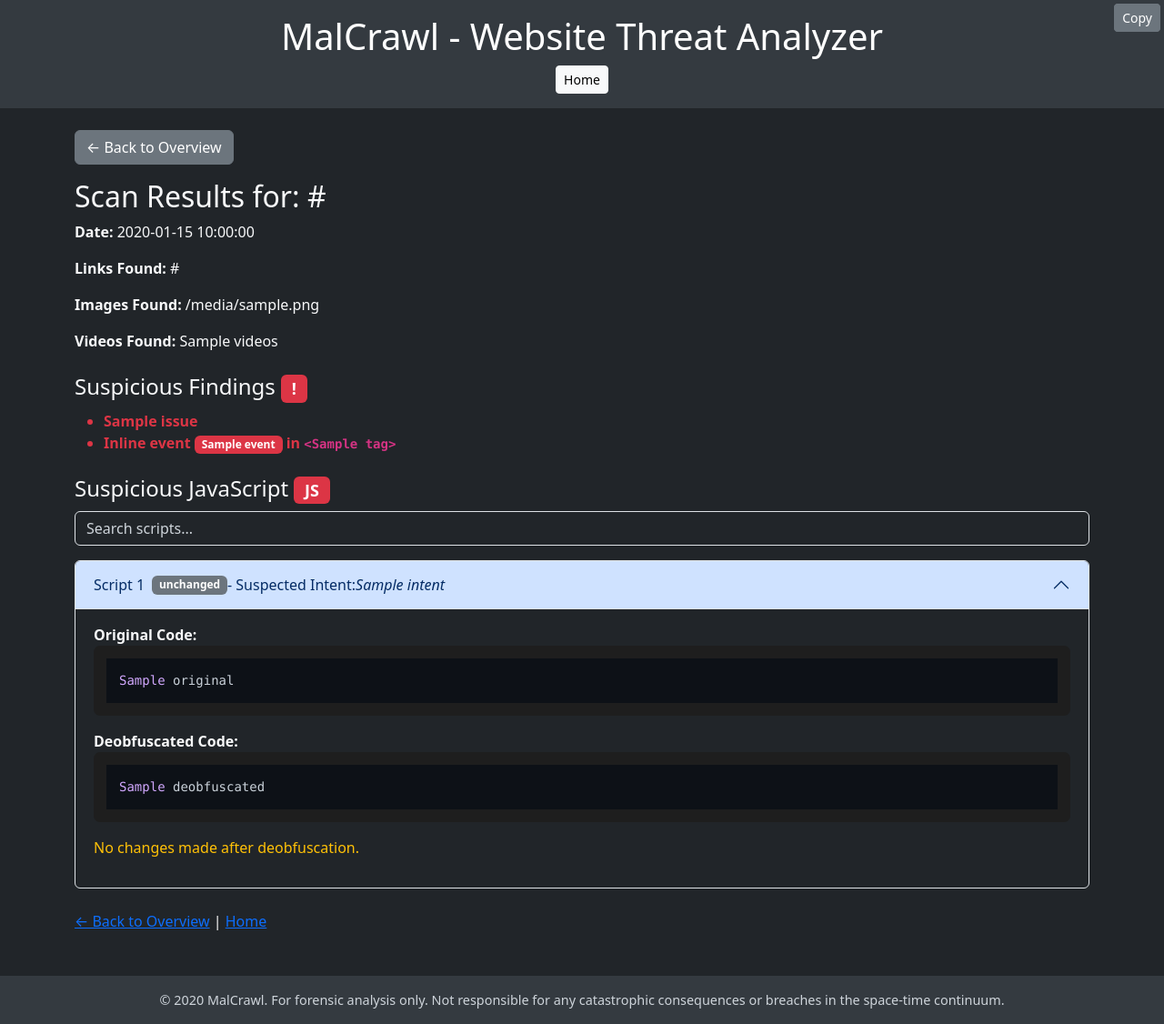
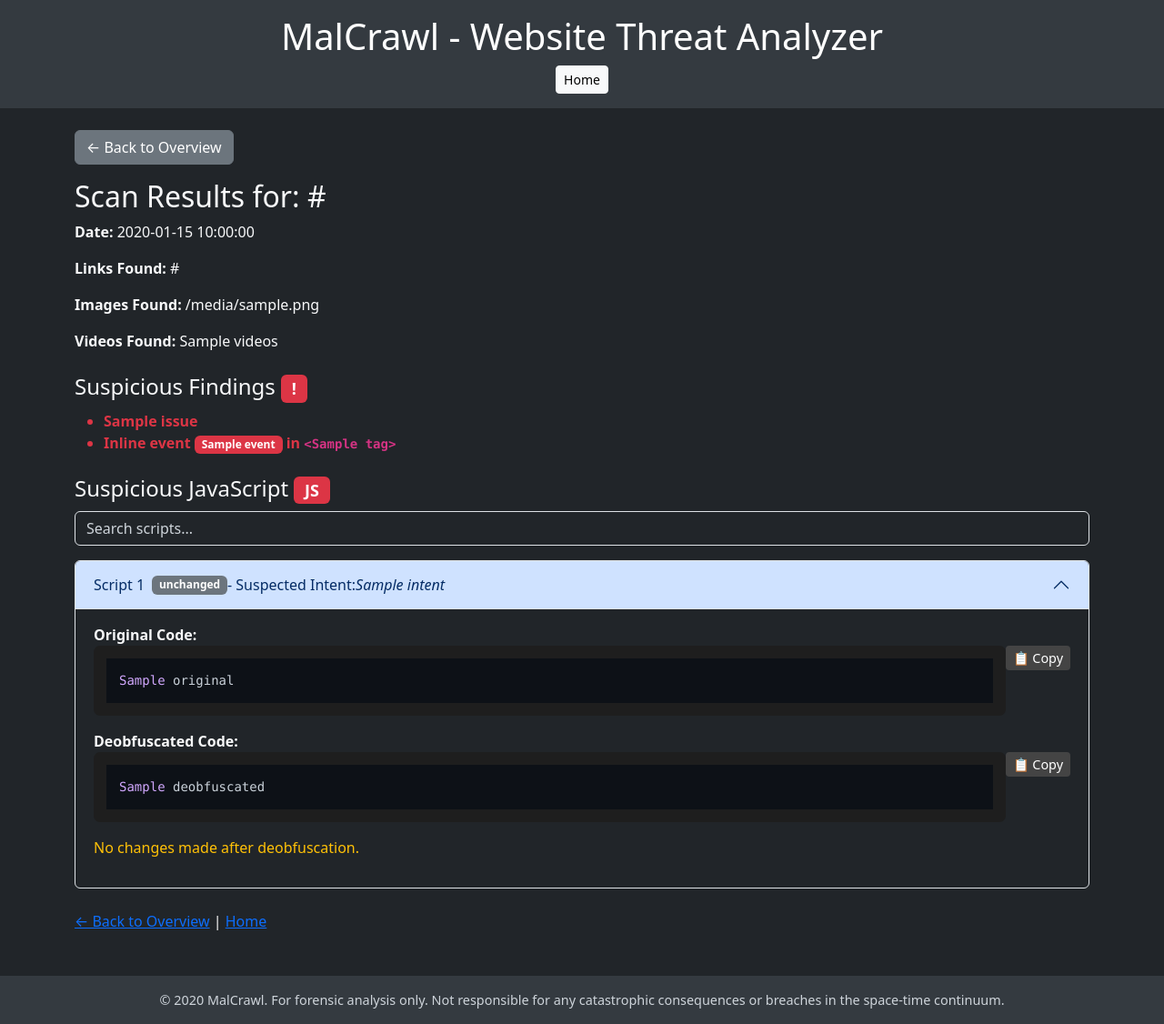
Before and after one commit to sixesandsevens/malcrawl, a Flask app: template templates/result.html in a window 1280 px wide, after a click that opens the changed part. Shown: the whole page at 91% size. Run offline with Flask 3, Linux system fonts and the light colour scheme; the template is opened without the code that fills it: most values are stand-ins (such as "Sample title", 1, 10 or a date in 2020).

Commit message:
Add copy-to-clipboard buttons for code

```diff
--- a/templates/result.html
+++ b/templates/result.html
@@ -44,10 +44,23 @@
             font-size: 0.9rem;
             color: var(--bs-secondary-color);
         }
-        .copy-btn {
-            position: absolute;
-            top: 0.25rem;
-            right: 0.25rem;
+        .copy-button {
+            background-color: #444;
+            color: white;
+            border: none;
+            padding: 3px 8px;
+            font-size: 0.9rem;
+            border-radius: 4px;
+            cursor: pointer;
+            float: right;
+            margin-bottom: 5px;
+        }
+        .copy-button:hover {
+            background-color: #666;
+        }
+        .code-block-container {
+            position: relative;
+            margin-bottom: 1rem;
         }
         pre {
             background-color: #1e1e1e;
@@ -116,11 +129,15 @@
                         <div id="collapse{{ loop.index }}" class="accordion-collapse collapse" aria-labelledby="heading{{ loop.index }}" data-bs-parent="#jsAccordion">
                             <div class="accordion-body">
                                 <strong>Original Code:</strong>
+                                <div class="code-block-container">
+                                    <button class="copy-button" aria-label="Copy code" title="Copy to clipboard">📋 Copy</button>
                                     <pre id="orig{{ loop.index }}"><code class="language-javascript">{{ item.original }}</code></pre>
-                                <button class="btn btn-sm btn-secondary copy-btn" data-target="orig{{ loop.index }}">Copy</button>
+                                </div>
                                 <strong class="mt-3 d-block">Deobfuscated Code:</strong>
+                                <div class="code-block-container">
+                                    <button class="copy-button" aria-label="Copy code" title="Copy to clipboard">📋 Copy</button>
                                     <pre id="deob{{ loop.index }}"><code class="language-javascript">{{ item.deobfuscated | highlight_bad }}</code></pre>
-                                <button class="btn btn-sm btn-secondary copy-btn" data-target="deob{{ loop.index }}">Copy</button>
+                                </div>
                                 {% if not item.changed %}
                                     <p class="text-warning mt-2">No changes made after deobfuscation.</p>
                                 {% endif %}
@@ -152,14 +169,19 @@
     <script src="/static/js/highlight.min.js"></script>
     <script>
         hljs.highlightAll();
-        document.querySelectorAll('.copy-btn').forEach(btn => {
-            btn.addEventListener('click', () => {
-                const target = document.getElementById(btn.dataset.target);
-                navigator.clipboard.writeText(target.innerText).then(() => {
-                    const orig = btn.textContent;
-                    btn.textContent = 'Copied!';
-                    setTimeout(() => { btn.textContent = orig; }, 1000);
+        document.addEventListener('DOMContentLoaded', () => {
+            const buttons = document.querySelectorAll('.copy-button');
+            buttons.forEach(button => {
+                button.addEventListener('click', () => {
+                    const codeBlock = button.nextElementSibling?.querySelector('code');
+                    if (codeBlock) {
+                        const text = codeBlock.innerText;
+                        navigator.clipboard.writeText(text).then(() => {
+                            const orig = button.textContent;
+                            button.textContent = '✅ Copied!';
+                            setTimeout(() => (button.textContent = '📋 Copy'), 2000);
                         });
+                    }
                 });
             });
             const search = document.getElementById('scriptSearch');
@@ -171,6 +193,7 @@
                     });
                 });
             }
+        });
     </script>
 </body>
 </html>
```
Also changed, not shown: templates/base.html (+33 -0 lines). Lines whose indentation alone changed are shown as unchanged.
